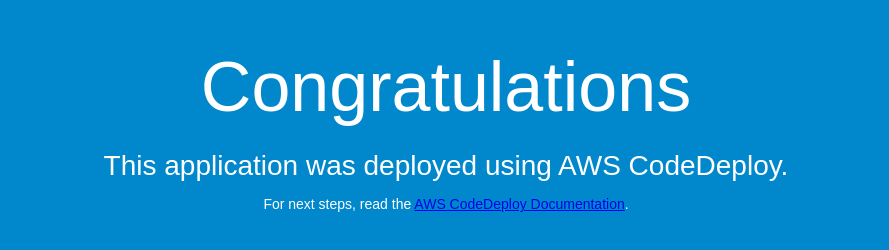
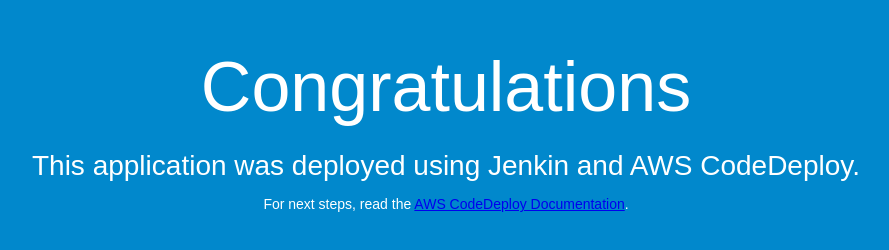
Before and after one commit to meswapnilwagh/sampleapp, a plain HTML site: page index.html in a window 1280 px wide. Shown: the whole page, without its empty margins (194-1083 px from the left). Drawn offline with Linux system fonts and the light colour scheme.

Commit message:
testing jenkins
testing jenkin

```diff
--- a/index.html
+++ b/index.html
@@ -27,7 +27,7 @@
 <body>
   <div align="center">
     <h1>Congratulations</h1>
-    <h2>This application was deployed using AWS CodeDeploy.</h2>
+    <h2>This application was deployed using Jenkin and AWS CodeDeploy.</h2>
     <p>For next steps, read the <a href="http://aws.amazon.com/documentation/codedeploy">AWS CodeDeploy Documentation</a>.</p>
   </div>
 </body>
```
